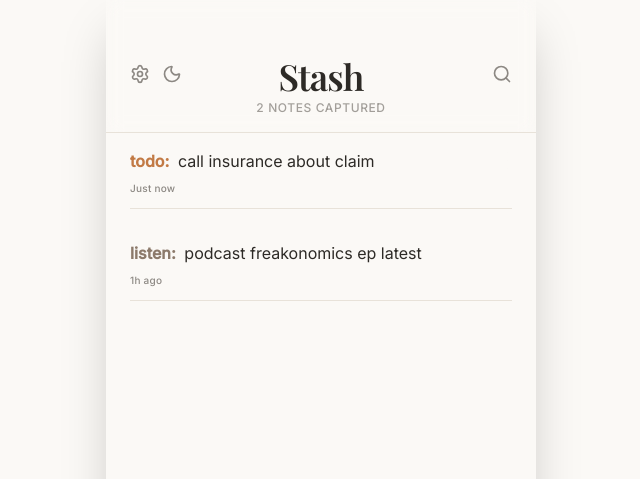
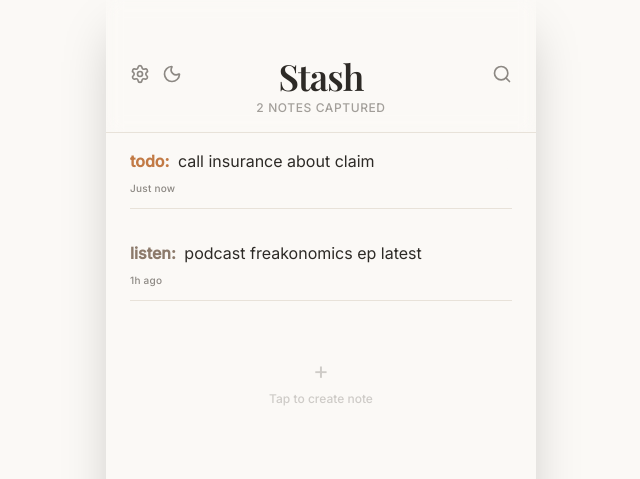
Before and after one commit to HItzz07/Stash, a React (Vite) app: page / in a window 1280 px wide. Shown: the top 479 px of the page, without its empty margins (319-959 px from the left). Built offline with nearby package versions, Linux system fonts and the light colour scheme; a web font is replaced by a local one.

Commit message:
Added more customization, swipe down or tap at bottom to add notes

```diff
--- a/src/components/NotesList.tsx
+++ b/src/components/NotesList.tsx
@@ -1,4 +1,4 @@
-import { useState } from 'react';
+import { useState, useRef, useEffect } from 'react';
 import type { Note, Theme, SettingsConfig } from '../types';
 import { NoteItem } from './NoteItem';
 
@@ -6,13 +6,67 @@ interface NotesListProps {
     notes: Note[];
     onUpdate: (id: string, content: string) => void;
     onDelete: (id: string) => void;
+    onAdd: (content: string) => void;
     theme: Theme;
     isDark: boolean;
     settings: SettingsConfig;
 }
 
-export const NotesList = ({ notes, onUpdate, onDelete, theme, isDark, settings }: NotesListProps) => {
+export const NotesList = ({ notes, onUpdate, onDelete, onAdd, theme, isDark, settings }: NotesListProps) => {
     const [expandedNoteId, setExpandedNoteId] = useState<string | null>(null);
+    const [pullDistance, setPullDistance] = useState(0);
+    const [startY, setStartY] = useState(0);
+    const [isAtTop, setIsAtTop] = useState(true);
+    const [newNotePosition, setNewNotePosition] = useState<'top' | 'bottom' | null>(null);
+    const [newNoteContent, setNewNoteContent] = useState('');
+    const scrollRef = useRef<HTMLDivElement>(null);
+    const newNoteRef = useRef<HTMLTextAreaElement>(null);
+
+    useEffect(() => {
+        if (newNotePosition && newNoteRef.current) {
+            newNoteRef.current.focus();
+        }
+    }, [newNotePosition]);
+
+    const handleScroll = () => {
+        if (scrollRef.current) {
+            setIsAtTop(scrollRef.current.scrollTop === 0);
+        }
+    };
+
+    const handleTouchStart = (e: React.TouchEvent) => {
+        if (isAtTop && expandedNoteId === null) {
+            setStartY(e.touches[0].clientY);
+        }
+    };
+
+    const handleTouchMove = (e: React.TouchEvent) => {
+        if (!isAtTop || expandedNoteId !== null || startY === 0) return;
+
+        const currentY = e.touches[0].clientY;
+        const distance = currentY - startY;
+
+        if (distance > 0 && distance < 120) {
+            setPullDistance(distance);
+        }
+    };
+
+    const handleTouchEnd = () => {
+        if (pullDistance > 80) {
+            // Trigger add note at top
+            setNewNotePosition('top');
+            setNewNoteContent('');
+        }
+        setPullDistance(0);
+        setStartY(0);
+    };
+
+    const handleBottomClick = () => {
+        if (expandedNoteId === null) {
+            setNewNotePosition('bottom');
+            setNewNoteContent('');
+        }
+    };
 
     const handleTabToNext = () => {
         if (!expandedNoteId) return;
@@ -20,10 +74,8 @@ export const NotesList = ({ notes, onUpdate, onDelete, theme, isDark, settings }
         const currentIndex = notes.findIndex(n => n.id === expandedNoteId);
         const nextIndex = currentIndex + 1;
 
-        // Close current
         setExpandedNoteId(null);
 
-        // Open next if exists
         if (nextIndex < notes.length) {
             setTimeout(() => {
                 setExpandedNoteId(notes[nextIndex].id);
@@ -31,8 +83,71 @@ export const NotesList = ({ notes, onUpdate, onDelete, theme, isDark, settings }
         }
     };
 
+    const saveNewNote = () => {
+        if (newNoteContent.trim()) {
+            onAdd(newNoteContent);
+        }
+        setNewNotePosition(null);
+        setNewNoteContent('');
+    };
+
+    const handleNewNoteKeyDown = (e: React.KeyboardEvent<HTMLTextAreaElement>) => {
+        const isMobile = /Android|webOS|iPhone|iPad|iPod|BlackBerry|IEMobile|Opera Mini/i.test(navigator.userAgent);
+
+        if (e.key === 'Enter' && !e.shiftKey && !isMobile) {
+            e.preventDefault();
+            saveNewNote();
+        } else if (e.key === 'Escape') {
+            setNewNotePosition(null);
+            setNewNoteContent('');
+        }
+    };
+
     return (
-        <div className="flex-1 overflow-y-auto overflow-x-hidden px-6 pt-4 pb-24 scrollbar-hide">
+        <div
+            ref={scrollRef}
+            className="flex-1 overflow-y-auto overflow-x-hidden px-6 pb-24 scrollbar-hide relative"
+            onScroll={handleScroll}
+            onTouchStart={handleTouchStart}
+            onTouchMove={handleTouchMove}
+            onTouchEnd={handleTouchEnd}
+            style={{
+                transform: `translateY(${pullDistance}px)`,
+                transition: pullDistance === 0 ? 'transform 0.3s ease' : 'none'
+            }}
+        >
+            {/* Pull indicator */}
+            {pullDistance > 0 && (
+                <div
+                    className={`absolute top-0 left-0 right-0 flex items-center justify-center ${theme.textMuted} text-xs font-medium`}
+                    style={{ height: `${pullDistance}px`, opacity: pullDistance / 80 }}
+                >
+                    {pullDistance > 80 ? '↓ Release to add note' : '↓ Pull down to add note'}
+                </div>
+            )}
+
+            <div className="pt-4">
+                {/* New note at top */}
+                {newNotePosition === 'top' && (
+                    <div className="mb-8 animate-in fade-in duration-200">
+                        <textarea
+                            ref={newNoteRef}
+                            value={newNoteContent}
+                            onChange={(e) => setNewNoteContent(e.target.value.toLowerCase())}
+                            onKeyDown={handleNewNoteKeyDown}
+                            onBlur={saveNewNote}
+                            placeholder="capture a thought..."
+                            autoCapitalize="none"
+                            autoCorrect="off"
+                            spellCheck={false}
+                            className={`w-full bg-transparent text-[16px] leading-[1.75rem] ${theme.text}
+                          placeholder:${theme.textMuted}/50 outline-none resize-none min-h-[60px]`}
+                        />
+                        <div className={`mt-3 h-[1px] ${theme.divider} w-full`} />
+                    </div>
+                )}
+
+                {/* Existing notes */}
                 {notes.map((note) => {
                     const isExpanded = expandedNoteId === note.id;
 
@@ -53,6 +168,40 @@ export const NotesList = ({ notes, onUpdate, onDelete, theme, isDark, settings }
                         />
                     );
                 })}
+
+                {/* New note at bottom */}
+                {newNotePosition === 'bottom' && (
+                    <div className="mb-8 animate-in fade-in duration-200">
+                        <textarea
+                            ref={newNoteRef}
+                            value={newNoteContent}
+                            onChange={(e) => setNewNoteContent(e.target.value.toLowerCase())}
+                            onKeyDown={handleNewNoteKeyDown}
+                            onBlur={saveNewNote}
+                            placeholder="capture a thought..."
+                            autoCapitalize="none"
+                            autoCorrect="off"
+                            spellCheck={false}
+                            className={`w-full bg-transparent text-[16px] leading-[1.75rem] ${theme.text}
+                          placeholder:${theme.textMuted}/50 outline-none resize-none min-h-[60px]`}
+                        />
+                        <div className={`mt-3 h-[1px] ${theme.divider} w-full`} />
+                    </div>
+                )}
+
+                {/* Click area at bottom to add note */}
+                {expandedNoteId === null && newNotePosition === null && (
+                    <div
+                        onClick={handleBottomClick}
+                        className={`h-24 cursor-pointer transition-all duration-200 flex items-center justify-center group`}
+                    >
+                        <div className={`${theme.textMuted} opacity-40 group-hover:opacity-70 transition-opacity flex flex-col items-center gap-1`}>
+                            <div className="text-2xl">+</div>
+                            <span className="text-xs font-medium">Tap to create note</span>
+                        </div>
+                    </div>
+                )}
+            </div>
         </div>
     );
 };
--- a/src/hooks/useSettings.ts
+++ b/src/hooks/useSettings.ts
@@ -8,7 +8,8 @@ export const useSettings = () => {
             syncLocation: 'local',
             coloredKeywords: ['todo', 'idea', 'listen', 'read'],
             showFullText: false,
-            sortBy: 'created', // Default to created
+            sortBy: 'created',
+            sortOrder: 'desc',
         };
     });
 
--- a/src/pages/HomePage.tsx
+++ b/src/pages/HomePage.tsx
@@ -30,25 +30,28 @@ export const HomePage = ({
     const filteredAndSortedNotes = useMemo(() => {
         let filtered = notes;
 
-        // Filter by search query
         if (searchQuery) {
             filtered = notes.filter(n => n.content.toLowerCase().includes(searchQuery.toLowerCase()));
         }
 
-        // Sort based on settings
         const sorted = [...filtered].sort((a, b) => {
+            let timeA, timeB;
+
             if (settings.sortBy === 'updated') {
-                const timeA = a.updatedAt || a.createdAt;
-                const timeB = b.updatedAt || b.createdAt;
-                return timeB - timeA;
+                timeA = a.updatedAt || a.createdAt;
+                timeB = b.updatedAt || b.createdAt;
             } else {
-                // Default: sort by created
-                return b.createdAt - a.createdAt;
+                timeA = a.createdAt;
+                timeB = b.createdAt;
             }
+
+            // Apply sort order
+            return settings.sortOrder === 'desc' ? timeB - timeA : timeA - timeB;
         });
 
         return sorted;
-    }, [notes, searchQuery, settings.sortBy]);
+    }, [notes, searchQuery, settings.sortBy, settings.sortOrder]);
+
 
     const handleAddNote = (content: string) => {
         onAdd(content);
@@ -61,6 +64,7 @@ export const HomePage = ({
                 notes={filteredAndSortedNotes}
                 onUpdate={onUpdate}
                 onDelete={onDelete}
+                onAdd={onAdd}
                 theme={theme}
                 isDark={isDark}
                 settings={settings}
--- a/src/types/index.ts
+++ b/src/types/index.ts
@@ -10,7 +10,8 @@ export interface SettingsConfig {
     syncLocation: 'local' | 'cloud';
     coloredKeywords: string[];
     showFullText: boolean;
-    sortBy: 'created' | 'updated'; // Add this
+    sortBy: 'created' | 'updated';
+    sortOrder: 'asc' | 'desc'; // Add this
 }
 
 export interface Theme {
```
Also changed, not shown: src/pages/SettingsPage.tsx (+79 -59 lines). Lines whose indentation alone changed are shown as unchanged.
